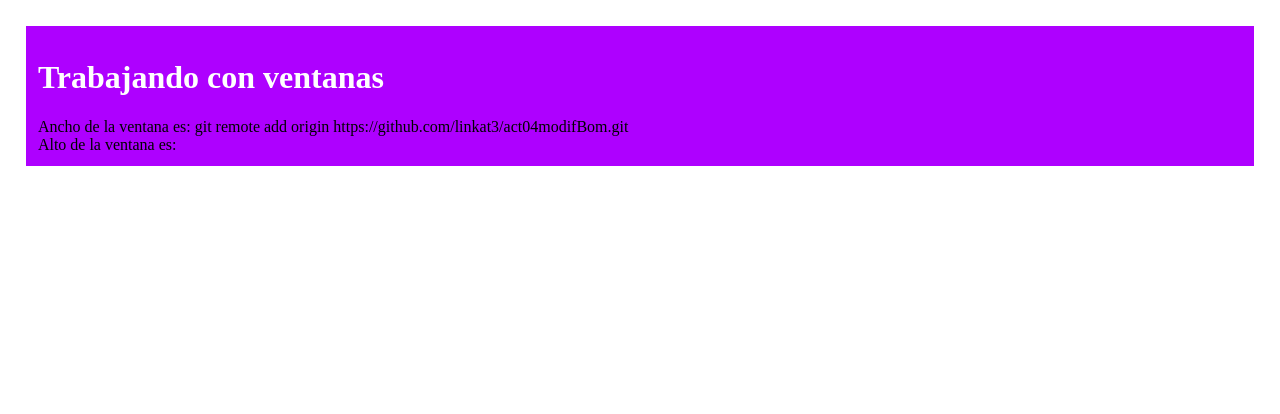
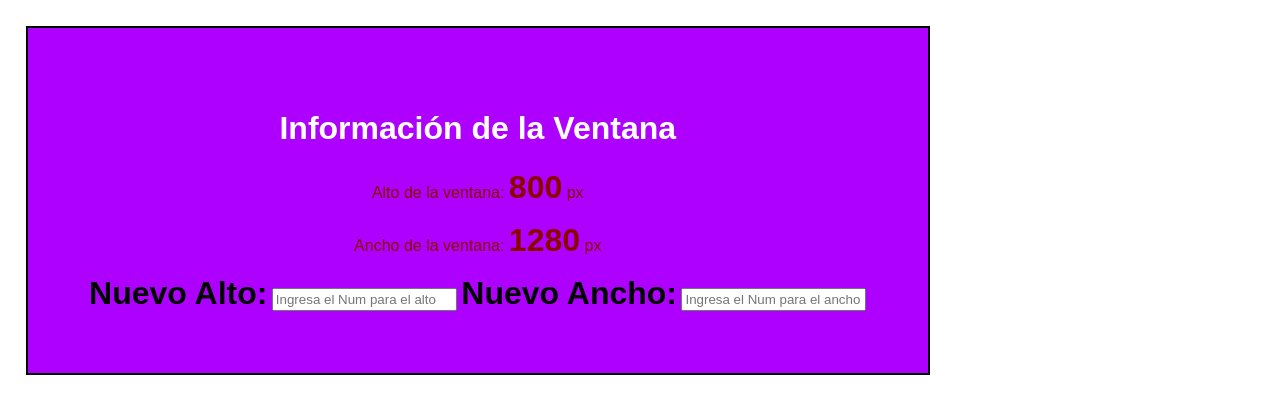
Before and after one commit to linkat3/act04modifBom, a plain HTML site: page index.html in a window 1280 px wide. Drawn offline with Linux system fonts and the light colour scheme.

Commit message:
cambios nuevos

```diff
--- a/css/style.css
+++ b/css/style.css
@@ -1,6 +1,11 @@
+body {
+    margin: 2%;
+    font-family: Arial, Helvetica, sans-serif;
+}
+
 div {
-    background-color: rgb(174, 0, 255);
-    padding: 1%;
+    /* background-color: rgb(174, 0, 255); */
+    padding: 5%;
 }
 
 button.classic {
@@ -9,22 +14,51 @@ button.classic {
 }
 
 p.classic {
-    color: red;
+    color: darkred;
 }
 
 div#page div {
     background-color: gold;
 }
 
-.container {
+#container {
     min-width: 300px;
     min-height: 200px;
+    /* background-color: #f0f0f0; */
+    text-align: center;
+    border: 2px solid black;
+    background-color: rgb(174, 0, 255);
+    max-width: fit-content;
+    max-height: fit-content;
+
 }
 
 h1 {
     color: white;
+    text-align: center;
 }
 
-body {
-    margin: 2%;
+/* Selectores avanzados*/
+#container p {
+    font-size: 1rem;
 }
+
+#nuevoAlto, #nuevoAncho {
+    width: fit-content;
+    padding: 2px;
+}
+
+#nuevoAlto:focus, #nuevoAncho:focus {
+    border: 2px solid blue;
+}
+/*Seleccionando los inputs tipo number*/
+input[type="number"]::-webkit-inner-spin-button,
+input[type="number"]::-webkit-outer-spin-button {
+    -webkit-appearance: none;
+    margin: 0;
+}
+
+.info {
+    font-weight: bold;
+    font-size: 2rem;
+}
--- a/index.html
+++ b/index.html
@@ -6,13 +6,17 @@
     <title>Modificando BOM</title>
     <link rel="stylesheet" href="./css/style.css">
 </head>
-<body id="content">
-    <div>
-        <h1>Trabajando con ventanas</h1>
-        <span>Ancho de la ventana es:  <span id="ancho"></span></span>
-        git remote add origin https://github.com/linkat3/act04modifBom.git
-        <br>
-        <span>Alto de la ventana es: <span id="alto"></span> </span>
+<body>
+    <div id="container">
+        <h1>Información de la Ventana</h1>
+        <p class="classic">Alto de la ventana: <span id="alto" class="info"></span> px</p>
+        <p class="classic">Ancho de la ventana: <span id="ancho" class="info"></span> px</span></p>
+        <label for="nuevoAlto" class="info">Nuevo Alto:</label>
+        <input type="number" id="nuevoAlto" placeholder="Ingresa el Num para el alto">
+        <label for="nuevoAncho" class="info">Nuevo Ancho:</label>
+        <input type="number" id="nuevoAncho" placeholder="Ingresa el Num para el ancho">
+
+
     </div>
 </body>
 <script src="./js/dom.js"></script>
--- a/js/dom.js
+++ b/js/dom.js
@@ -1,16 +1,60 @@
+// Obtener referencias a los elementos del DOM
+const altoElemento = document.getElementById('alto');
+const anchoElemento = document.getElementById('ancho');
+const nuevoAltoInput = document.getElementById('nuevoAlto');
+const nuevoAnchoInput = document.getElementById('nuevoAncho');
 
-document.getElementById("ancho").innerHTML;
-document.getElementById("alto").innerHTML;
-
-const contentElement = document.getElementById('content');
-const windowWidth = window.innerWidth;//ancho de ventana
-const windowHeight = window.innerHeight;//alto de ventana
+const contentElement = document.getElementById('container');
+//let windowWidth = window.innerWidth;//ancho de ventana
+//let windowHeight = window.innerHeight;//alto de ventana
 
 // cambiando tamaño de ventana
 function resizeWindow() {
-  const contentWidth = contentElement.offsetWidth;
-  const contentHeight = contentElement.offsetHeight;
-  window.resizeTo(Math.max(contentWidth, windowWidth), Math.max(contentHeight, windowHeight));
+  altoElemento.textContent = window.innerHeight;
+  anchoElemento.textContent = window.innerWidth;
 }
+console.log(altoElemento)
+// Llamar a la función para mostrar las dimensiones actuales
+resizeWindow();
 
-contentElement.addEventListener('DOMSubtreeModified', resizeWindow);
+// Escuchar el evento resize y llamar a la función de actualización
+window.addEventListener('resize', resizeWindow);
+
+// Agregar un event listener a los inputs para cambiar el tamaño de la ventana
+nuevoAltoInput.addEventListener('input', () => {
+   // Validar el valor ingresado
+  const nuevoAlto = Math.max(0, parseInt(nuevoAltoInput.value));
+  contentElement.style.height = nuevoAlto + 'px'; // Ajustar el alto del contenido
+
+  //cambiar fondo div principal Por ejemplo, más de 800x600 verde, entre 800x600 y 400x220 azul y menor de 400x220 amarillo.
+
+  if (altoElemento.textContent>=800 || anchoElemento.textContent >=600) {
+    contentElement.style.backgroundColor = 'green';
+
+  } if (altoElemento.textContent<400 || anchoElemento.textContent <220)
+  {
+    contentElement.style.backgroundColor = 'yellow';
+
+  } else {
+    contentElement.style.backgroundColor = 'blue';
+  }
+
+  let regExp = /\w/g;
+
+  if (nuevoAlto === regExp) {
+    alert('No has ingreado números, solo se permiten números');
+  }
+  // let regExp9 = /\w/g;  //caracteres alfabéticos
+  //  let regExp10 = /\d/g  //caracteres numéricos
+});
+
+nuevoAnchoInput.addEventListener('input', () => {
+  // Validar el valor ingresado
+  const nuevoAncho = Math.max(0, parseInt(nuevoAnchoInput.value));
+  contentElement.style.width = nuevoAncho + 'px'; // Ajustar el ancho del contenido
+  let regExp  = /\w/g;
+
+  if (nuevoAlto === regExp) {
+    alert('No has ingreado números, solo se permiten números');
+  }
+});
```
